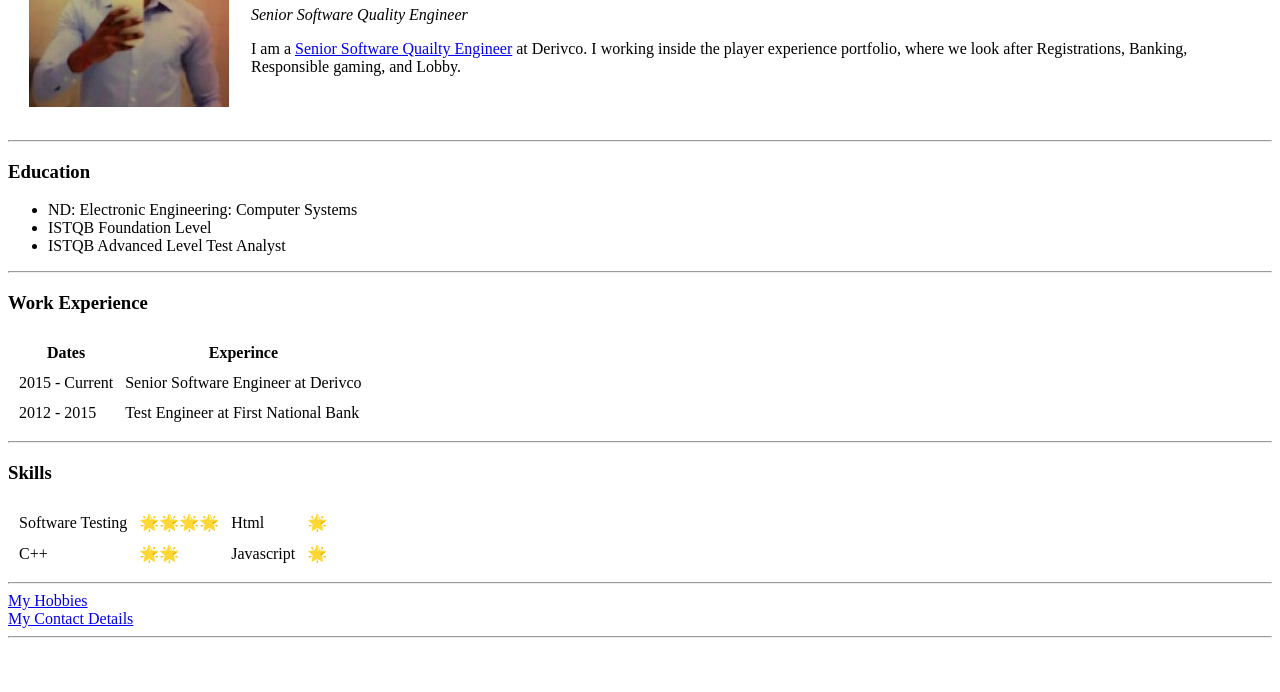
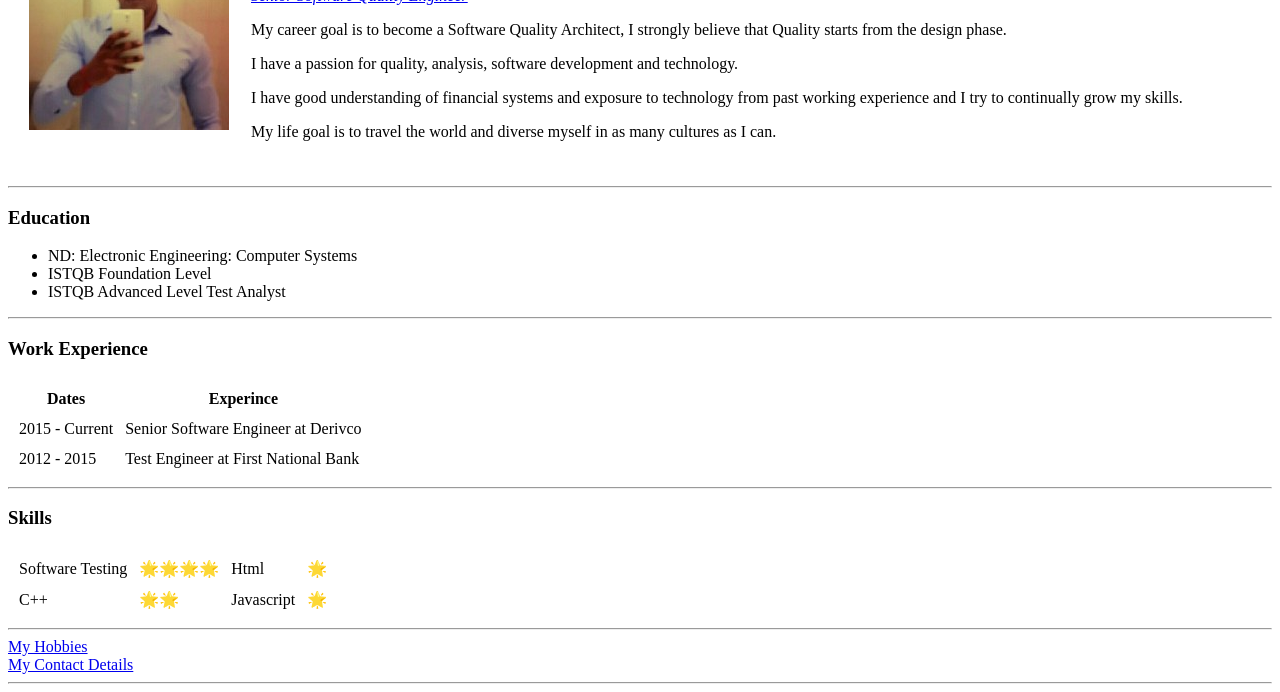
Before and after one commit to MagenNaidoo/cv, a plain HTML site: page index.html in a window 1280 px wide. Shown: the part 122-814 px from the top of the page. Drawn offline with Linux system fonts and the light colour scheme.

Commit message:
Added my profile

```diff
--- a/index.html
+++ b/index.html
@@ -13,9 +13,13 @@
       <td><img src="images/magen.jpeg" alt="Magen Profile Picture"></td>
       <td>
         <h1>Magen Naidoo</h1>
-        <p><em>Senior Software Quality Engineer</em></p>
-        <p>I am a <a href="https://www.linkedin.com/in/magen-naidoo-976036a2" target="_blank">Senior Software Quailty Engineer</a> at Derivco. I working inside the player experience portfolio, where we look after Registrations, Banking, Responsible
-          gaming, and Lobby.</p>
+        <p><em><a href="https://www.linkedin.com/in/magen-naidoo-976036a2" target="_blank">Senior Software Quality Engineer</a></em></p>
+
+        <p>My career goal is to become a Software Quality Architect, I strongly believe that Quality starts from the design phase.
+          <p>I have a passion for quality, analysis, software development and technology.</p>
+          <p>I have good understanding of financial systems and exposure to technology from past working experience and I try to continually grow my skills.</p>
+          <p>My life goal is to travel the world and diverse myself in as many cultures as I can.</p>
+        </p>
       </td>
     </tr>
   </table>
@@ -28,7 +32,7 @@
   </ul>
   <hr>
   <h3>Work Experience</h3>
-  <table cellspacing = "10">
+  <table cellspacing="10">
     <thead>
       <tr>
         <th>Dates</th>
@@ -51,7 +55,7 @@
   </table>
   <hr>
   <h3>Skills</h3>
-    <table cellspacing ="10">
+  <table cellspacing="10">
     <thead>
     </thead>
     <tbody>
```
Lines whose indentation alone changed are shown as unchanged.
